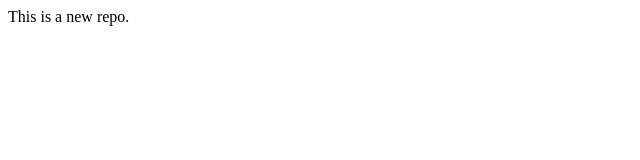
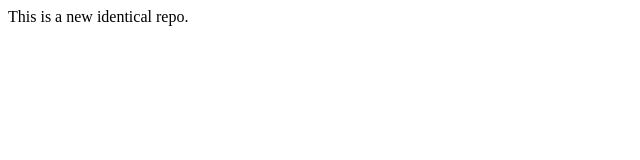
Before and after one commit to Chirantan-np/localrepo, a plain HTML site: page index.html in a window 1280 px wide. Shown: the full height of the page, 0-640 px from the left. Drawn offline with Linux system fonts and the light colour scheme.

Commit message:
new file

```diff
--- a/index.html
+++ b/index.html
@@ -1 +1 @@
-<p>This is a new repo.</p>
+<p>This is a new identical repo.</p>
```
